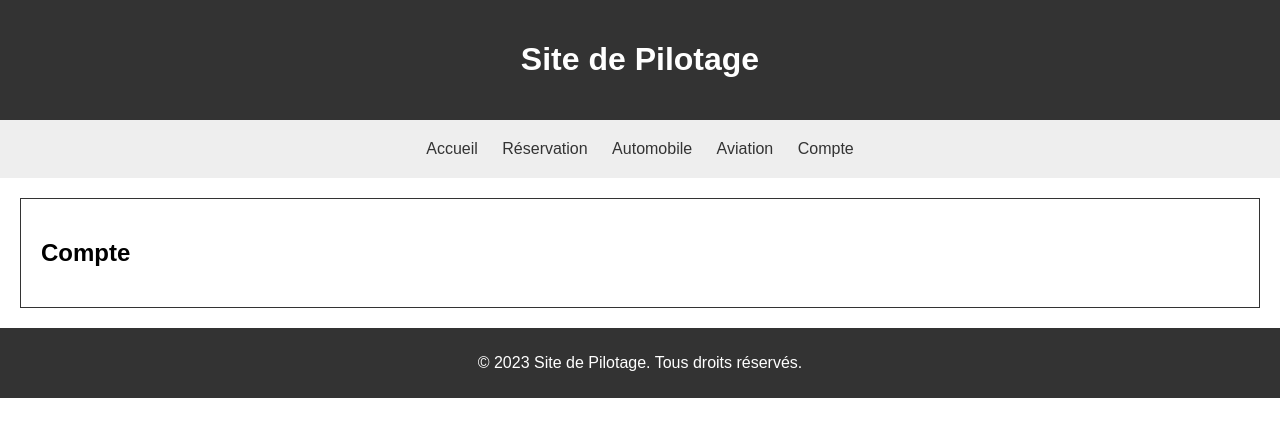
After one commit to Endy-sys32/B3-C1-Django-Endy-Mehraein, a Django app: page /compte/ in a window 1280 px wide. The commit adds this page. Shown: the top 437 px of the page. Run offline with Django 4.2, Linux system fonts and the light colour scheme.

Commit message:
ajout page

```diff
--- a/pilotage/src/templates/block/header.html
+++ b/pilotage/src/templates/block/header.html
@@ -5,7 +5,7 @@
     <nav>
       <a href="../">Accueil</a>
       <a href="../reservation/">Réservation</a>
-      <a href="#">Automobile</a>
-      <a href="#">Aviation</a>
-      <a href="#">Compte</a>
+      <a href="../automobile/">Automobile</a>
+      <a href="../aviation/">Aviation</a>
+      <a href="../compte">Compte</a>
     </nav>
--- /dev/null
+++ b/pilotage/src/templates/compte/index.html
@@ -0,0 +1,8 @@
+{% extends 'block/base.html' %}
+{% block title %} FF {% endblock %}
+
+{% block corp %}
+    <section>
+    <h2>Compte</h2>
+    </section>
+{% endblock %}
--- a/pilotage/src/urls.py
+++ b/pilotage/src/urls.py
@@ -4,4 +4,7 @@ from . import views
 urlpatterns = [
     path('',views.index, name='index'),
     path('reservation/',views.reservation_index, name='reservation_index'),
+    path('automobile/',views.auto_index, name='auto_index'),
+    path('aviation/',views.avia_index, name='avia_index'),
+    path('compte/',views.compte_index, name='compte_index'),
 ]
--- a/pilotage/src/views.py
+++ b/pilotage/src/views.py
@@ -6,3 +6,12 @@ def index(request):
 
 def reservation_index(request):
     return render(request, 'reservation/index.html')
+
+def auto_index(request):
+    return render(request, 'automobile/index.html')
+
+def avia_index(request):
+    return render(request, 'aviation/index.html')
+
+def compte_index(request):
+    return render(request, 'compte/index.html')
```
Also changed, not shown: pilotage/src/templates/automobile/index.html (added, +8 -0 lines), pilotage/src/templates/aviation/index.html (added, +8 -0 lines).
